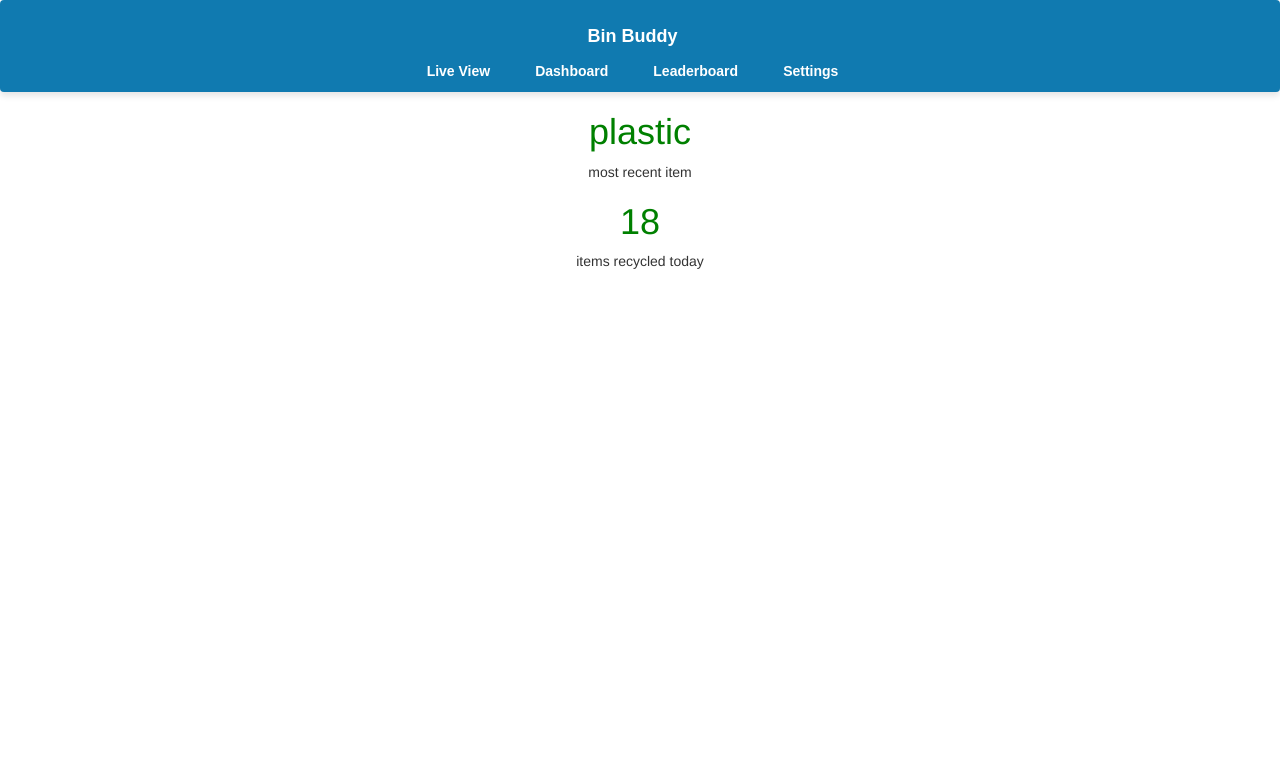
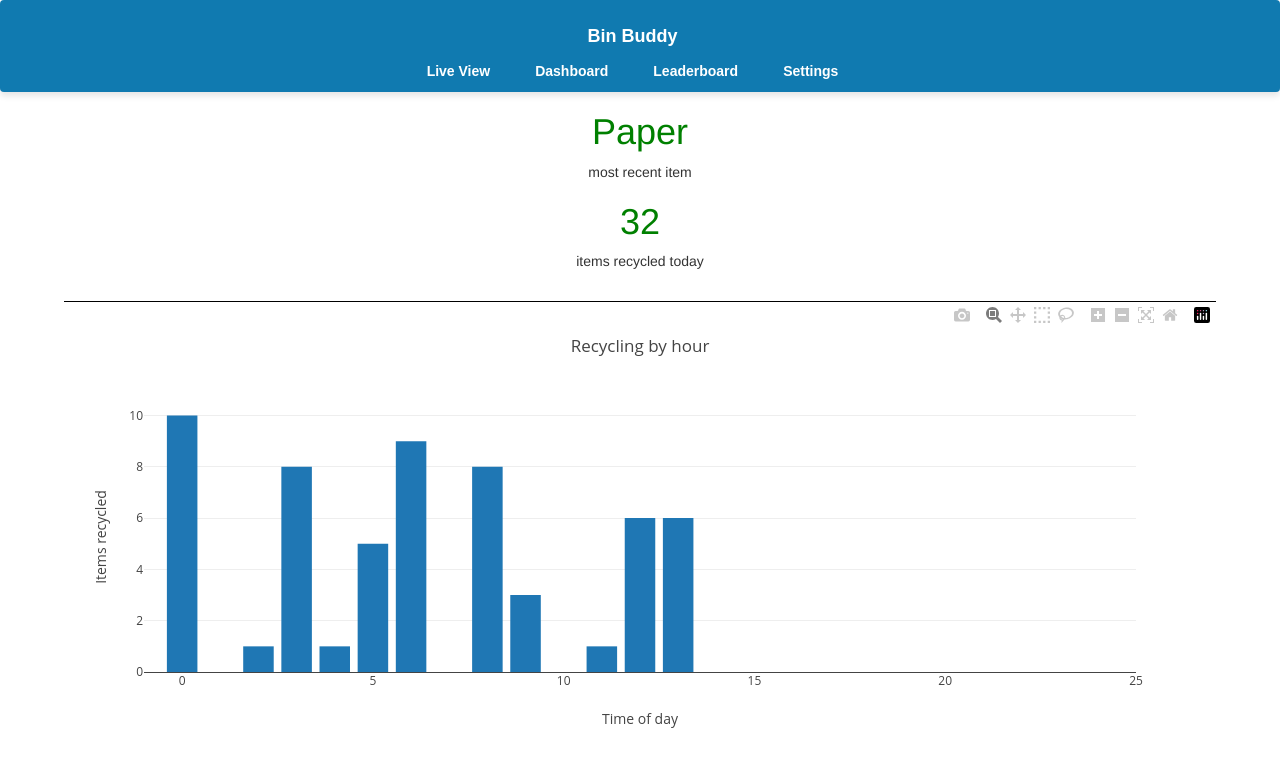
Before and after one commit to IwanIDev/year-2-iot-project, a Flask app: page /live in a window 1280 px wide. Shown: the top 767 px of the page. Run offline with Flask 3, Linux system fonts and the light colour scheme; a user stored in the database is signed in; some libraries are stand-ins or nearby versions.

Commit message:
live view page, time frame dropdown on dashboard

```diff
--- /dev/null
+++ b/web-app/Static/js/live.js
@@ -0,0 +1,32 @@
+async function init() {
+    fetch('/live/data')
+        .then(response => response.json())
+        .then(data => {
+            // most recent category
+            document.getElementById("recent").textContent = data.recent;
+
+            // items today
+            document.getElementById("today_count").textContent = data.today_count;
+
+            // hourly average
+            chart_data = [{
+                x: data.xs[0],
+                y: data.ys[0],
+                type:"bar",
+                orientation:"v",
+            }];
+            layout = {
+                title:"Recycling by hour",
+                xaxis:{
+                    range:[-1,25],
+                    title:"Time of day"
+                },
+                yaxis:{
+                    title:"Items recycled"
+                }
+            };
+            Plotly.newPlot("hourlyAverage", chart_data, layout);
+        })
+}
+
+init();
--- a/web-app/main.py
+++ b/web-app/main.py
@@ -81,14 +81,19 @@ def dashboard():
 @app.route("/dashboard/data")
 @login_required
 def dashboard_data():
+    time = request.args.get("time")
+    import random
+    print(f"getting data for last: {time}")
     data = {
         "xs":[
             ["Plastic","Paper","Glass","General Waste","Food"],
-            ["17/3","18/3","19/3","20/3","21/3","Yesterday","Today"]
+            ["17/3","18/3","19/3","20/3","21/3","Yesterday","Today"],
+            [i for i in range(24)]
         ],
         "ys":[
-            [20,30,7,45,35],
-            [36,87,23,12,85,23,5]
+            [random.randint(0,50) for _ in range(5)],
+            [random.randint(0,100) for _ in range(7)],
+            [random.randint(0,20) for _ in range(24)]
         ]
     }
     return data
@@ -97,6 +102,23 @@ def dashboard_data():
 @login_required
 def live_view():
     return render_template("live.html")
+
+@app.route("/live/data")
+@login_required
+def live_data():
+    import random
+    tod = random.randint(9,20)
+    data = {
+        "recent":["Plastic","Paper","Glass","General Waste","Food"][random.randint(0,4)],
+        "today_count":random.randint(20,50),
+        "xs":[
+            [i for i in range(24)]
+        ],
+        "ys":[
+            [random.randint(0,10) for _ in range(tod)] + [0]*(24-tod)
+        ]
+    }
+    return data
 
 @app.route("/leaderboard")
 @login_required
--- a/web-app/templates/live.html
+++ b/web-app/templates/live.html
@@ -1,14 +1,26 @@
 {% extends "base.html" %}
 
 {% block content %}
+    <head>
+        <style>
+            .split{
+                border-bottom: 1px solid black;
+            }
+        </style>
+    </head>
+    <script src="https://cdn.plot.ly/plotly-latest.min.js"></script>
+    <script src="{{ url_for('static', filename='js/live.js') }}"></script>
     <body>
         <div>
-            <h1>plastic</h1>
+            <h1 id="recent">...</h1>
             <p>most recent item</p>
         </div>
         <div>
-            <h1>18</h1>
+            <h1 id="today_count">...</h1>
             <p>items recycled today</p>
         </div>
+        <br>
+        <div class="split"></div>
+        <div id="hourlyAverage"></div>
     </body>
 {% endblock %}
```
Also changed, not shown: web-app/Static/js/dashboard.js (+27 -3 lines), web-app/templates/dashboard.html (+12 -1 lines).
